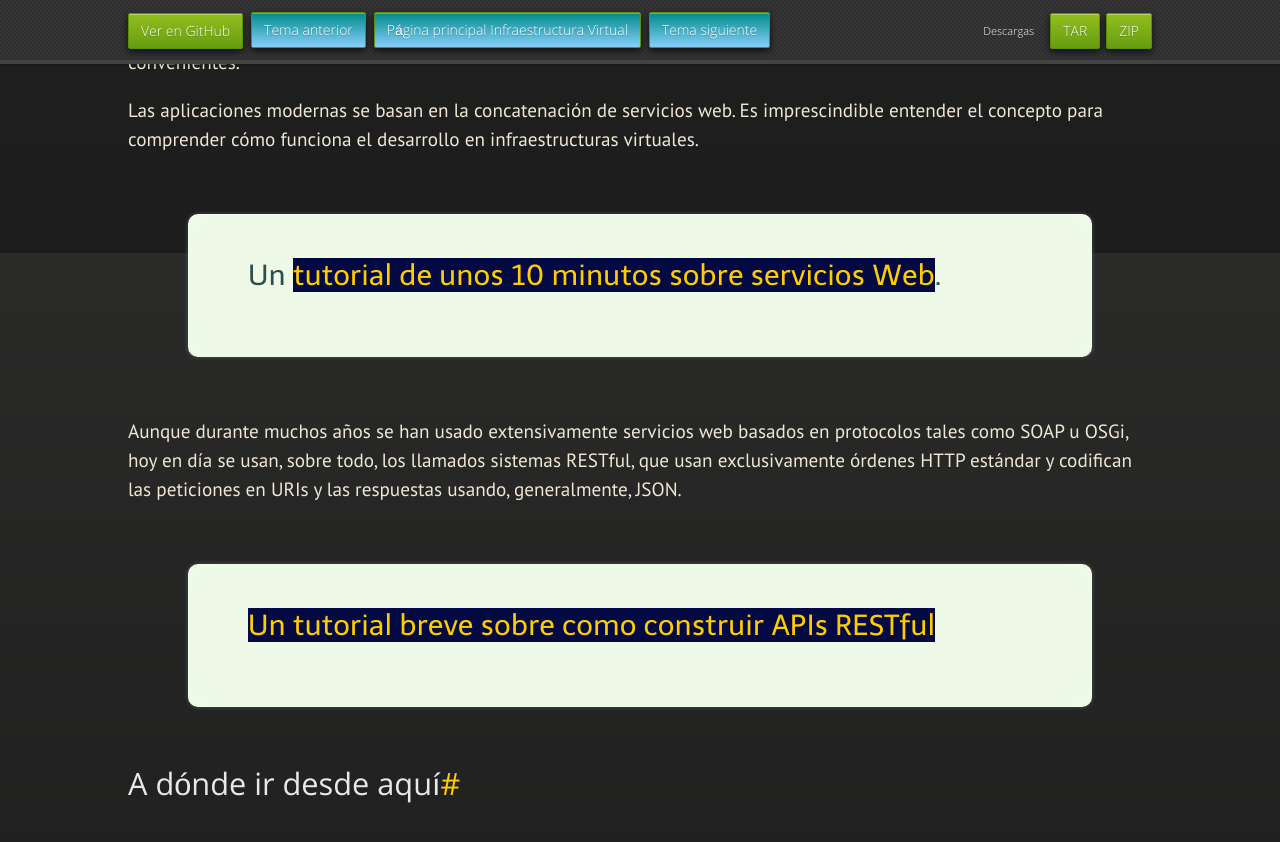
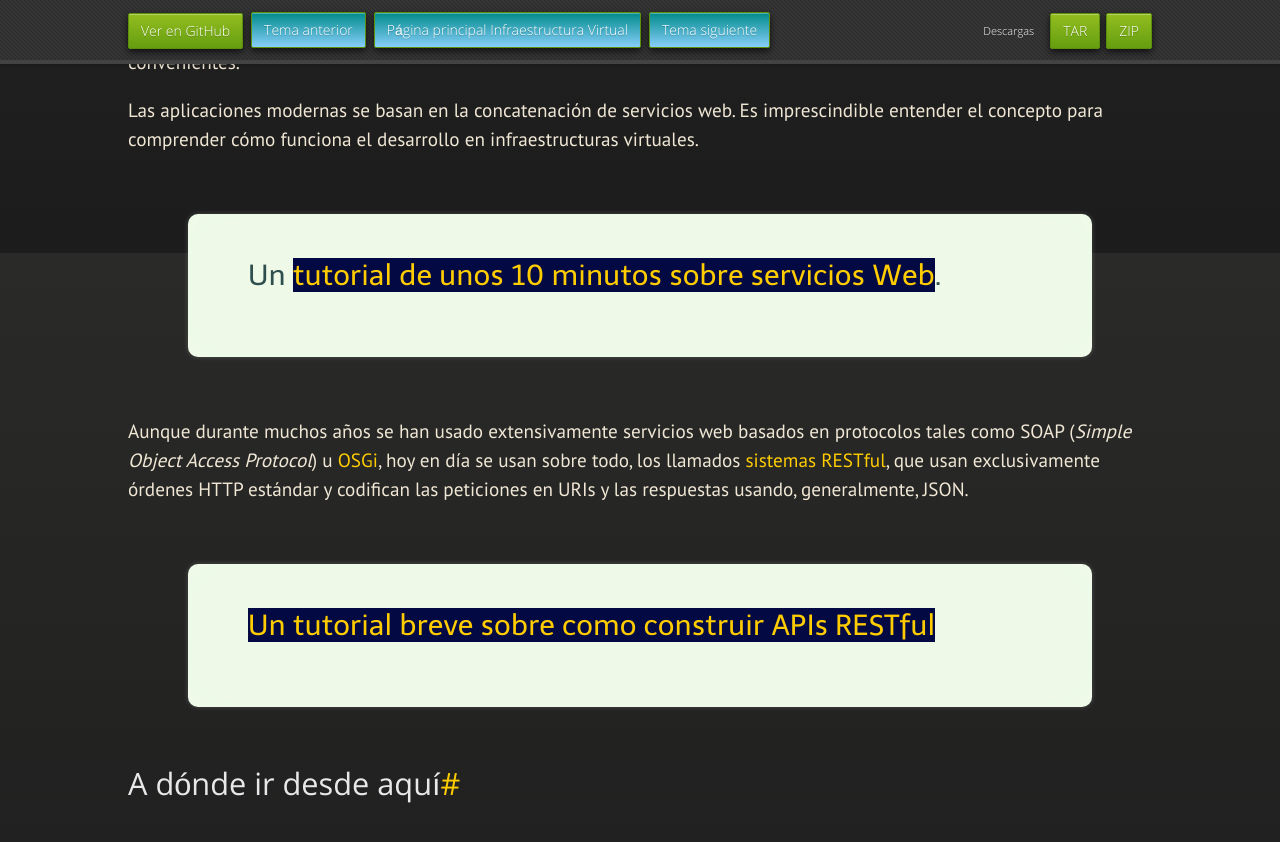
Before and after one commit to JJ/IV, a Jekyll site: the page built from documentos/temas/Arquitecturas_software.md, in a window 1280 px wide and 900 px high, scrolled down 1547 px. Shown: the top 842 px of the window. Built offline with Jekyll 4.4.1, drawn with Linux system fonts in a browser that asks for light colours; nearby versions of some CDN libraries; some web fonts are replaced; our own code applies the rules of GitHub Pages for plain Markdown files.

Commit message:
Sync documentos/temas/Arquitecturas_software.md de master a gh-pages

```diff
--- a/documentos/temas/Arquitecturas_software.md
+++ b/documentos/temas/Arquitecturas_software.md
@@ -84,11 +84,10 @@ Un
 </div>
 
 Aunque durante muchos años se han usado extensivamente servicios web
-basados en protocolos tales como SOAP u OSGi, hoy en día se usan,
-sobre todo, los llamados sistemas RESTful, que usan exclusivamente
+basados en protocolos tales como SOAP (*Simple Object Access Protocol*) u [OSGi](https://www.linkedin.com/pulse/20140903145139-12717948-qu%C3%A9-es-osgi), hoy en día se usan
+sobre todo, los llamados [sistemas RESTful](https://elbauldelprogramador.com/buenas-practicas-para-el-diseno-de-una-api-restful-pragmatica/), que usan exclusivamente
 órdenes HTTP estándar y codifican las peticiones en URIs y las
 respuestas usando, generalmente, JSON.
-
 
 <div class='nota' markdown='1'>
 
@@ -96,5 +95,7 @@ respuestas usando, generalmente, JSON.
 
 </div>
 
+
+
 A dónde ir desde aquí
 -----
```
